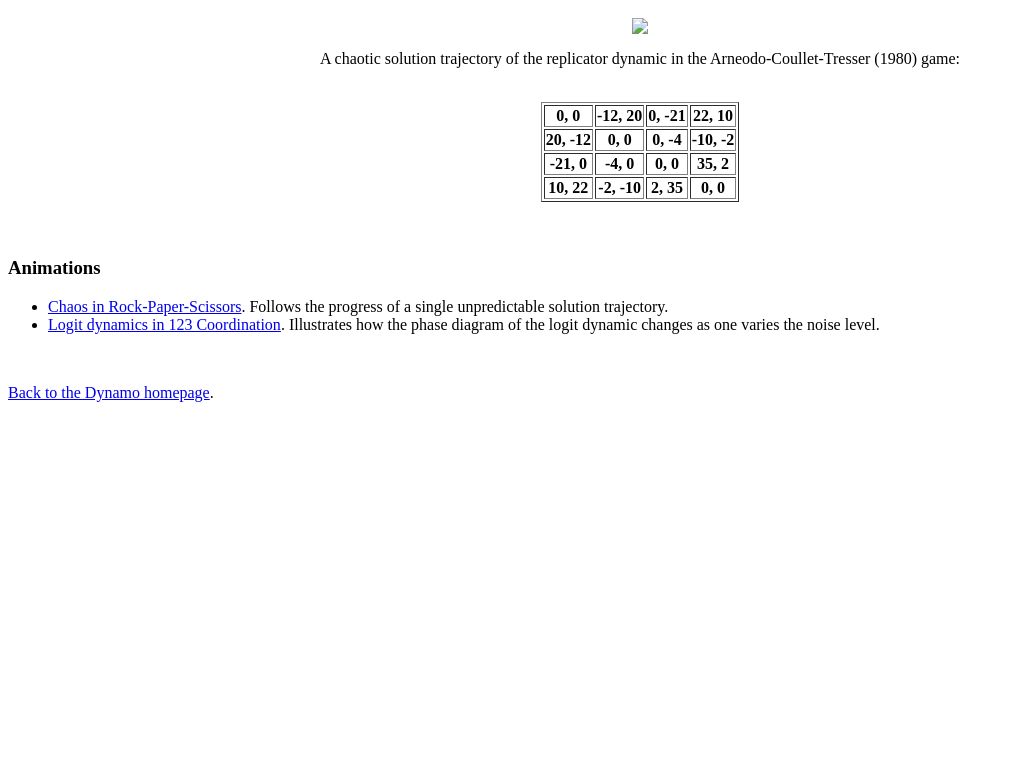
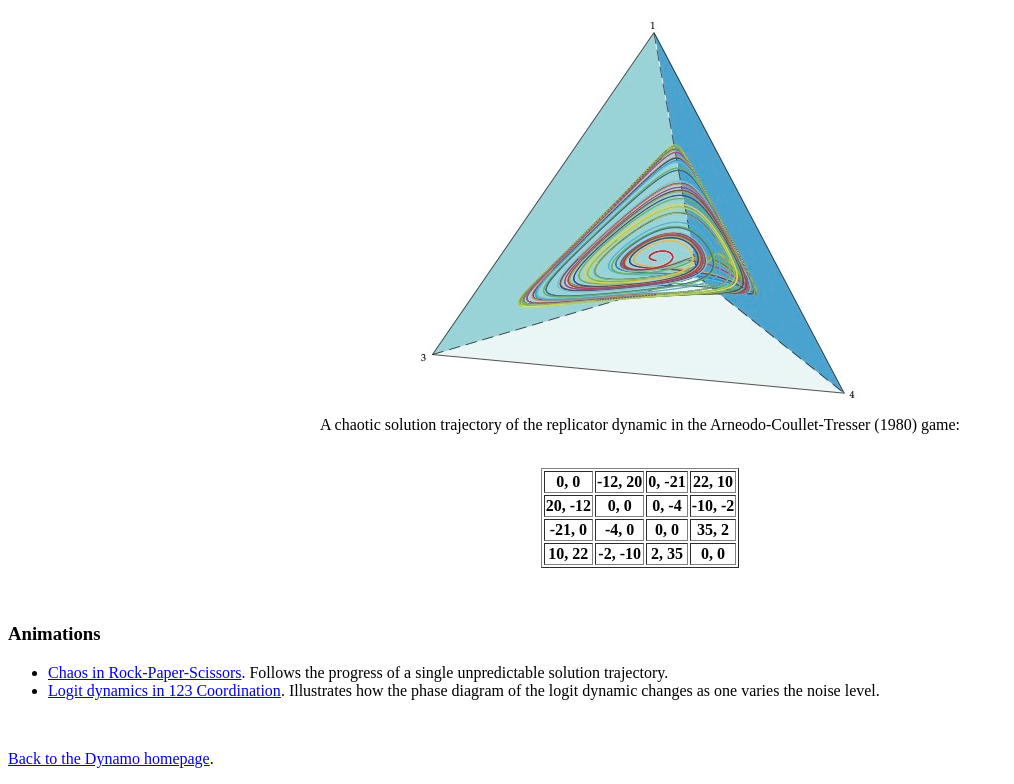
Before and after one commit to evogametheory/whs, a plain HTML site: page gallery.html in a window 1280 px wide. Shown: the part 48-832 px from the top of the page, without its empty margins (0-1014 px from the left). Before the commit the page ends 800 px from the top, so only its background shows below. Drawn offline with Linux system fonts and the light colour scheme.

Commit message:
Update gallery.html

```diff
--- a/gallery.html
+++ b/gallery.html
@@ -6,7 +6,7 @@
 <h1 align=center>Dynamo gallery</h1>
 
 
-<p align=center><img src="gallery/ACT.jpg"></p>
+<p align=center><img src="ACT.jpg"></p>
 
 <p align=center>A chaotic solution trajectory of the replicator dynamic in the Arneodo-Coullet-Tresser (1980) game:</p>
 <br>
```
